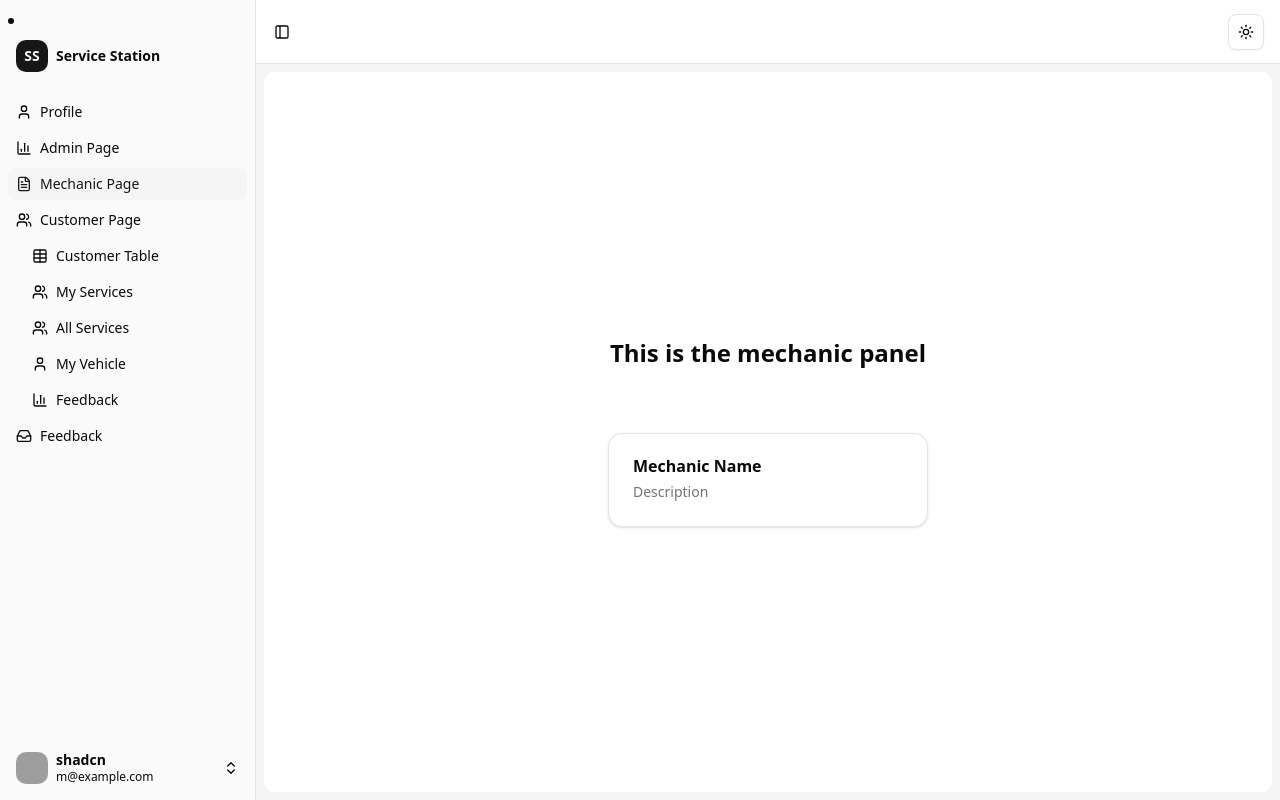
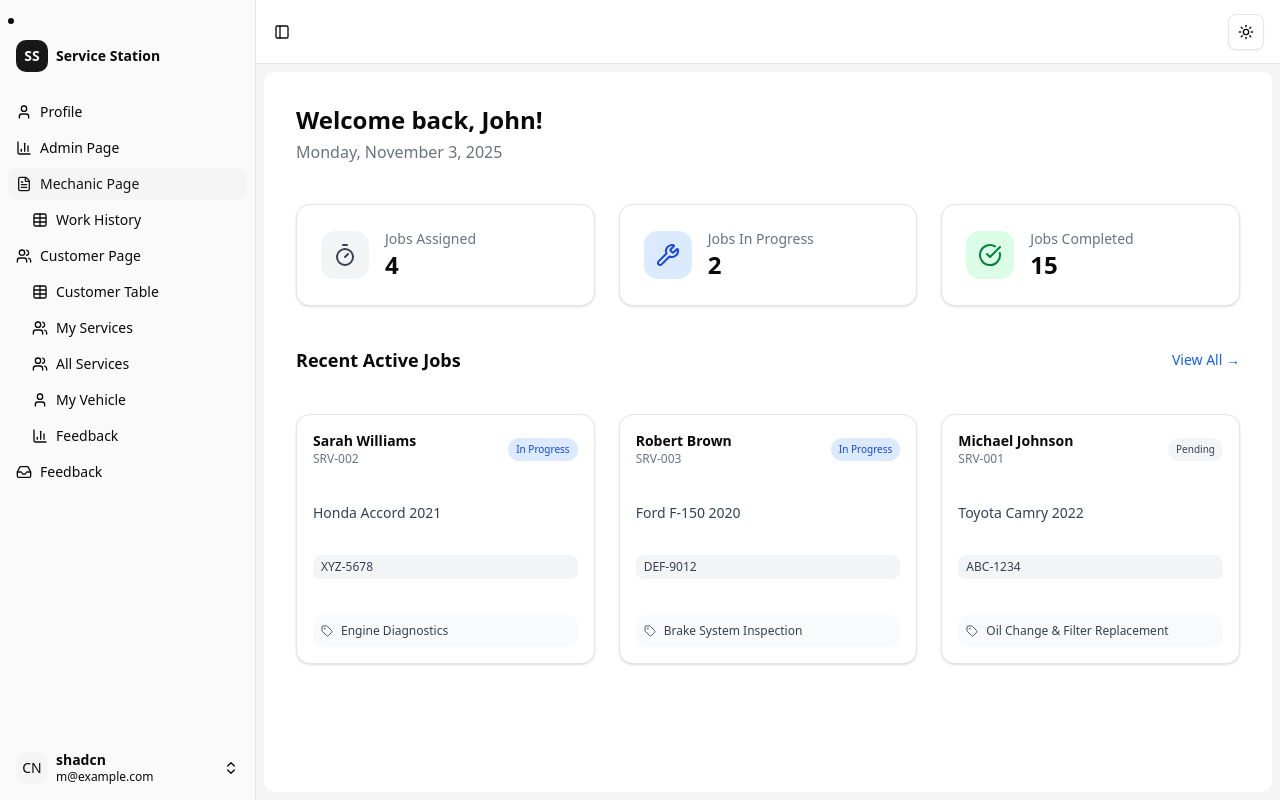
Before and after one commit to prakashsp23/CDAC-Project, a React (Vite) app in the folder client/: page /mechanic in a window 1280 px wide. Built offline with nearby package versions, Linux system fonts and the light colour scheme; grey boxes are pictures that could not be loaded.

Commit message:
feat: mech dashboard and work history

```diff
--- /dev/null
+++ b/client/src/components/screens/mechanic/components/dashboard.jsx
@@ -0,0 +1,126 @@
+import React from "react";
+import { Card } from "../../../ui/card";
+import { Timer, Wrench, CheckCircle, Tag, Clock } from "lucide-react";
+
+export default function Dashboard() {
+
+  const stats = [
+    {
+      title: "Jobs Assigned",
+      value: 4,
+      icon: <Timer className="w-6 h-6 text-gray-700" />,
+      iconBg: "bg-gray-100",
+    },
+    {
+      title: "Jobs In Progress",
+      value: 2,
+      icon: <Wrench className="w-6 h-6 text-blue-700" />,
+      iconBg: "bg-blue-100",
+    },
+    {
+      title: "Jobs Completed",
+      value: 15,
+      icon: <CheckCircle className="w-6 h-6 text-green-700" />,
+      iconBg: "bg-green-100",
+    },
+  ];
+
+  const recentJobs = [
+    {
+      name: "Sarah Williams",
+      id: "SRV-002",
+      car: "Honda Accord 2021",
+      plate: "XYZ-5678",
+      task: "Engine Diagnostics",
+      status: "In Progress",
+      time: "08:30 AM",
+    },
+    {
+      name: "Robert Brown",
+      id: "SRV-003",
+      car: "Ford F-150 2020",
+      plate: "DEF-9012",
+      task: "Brake System Inspection",
+      status: "In Progress",
+      time: "10:00 AM",
+    },
+    {
+      name: "Michael Johnson",
+      id: "SRV-001",
+      car: "Toyota Camry 2022",
+      plate: "ABC-1234",
+      task: "Oil Change & Filter Replacement",
+      status: "Pending",
+      time: "09:00 AM",
+    },
+  ];
+
+  return (
+    <div className="p-8 space-y-10">
+
+      <div>
+        <h1 className="text-2xl font-semibold">Welcome back, John!</h1>
+        <p className="text-gray-500 mt-1">Monday, November 3, 2025</p>
+      </div>
+
+
+      <div className="grid grid-cols-1 sm:grid-cols-2 lg:grid-cols-3 gap-6">
+        {stats.map((item, index) => (
+          <Card key={index} className="p-6 border shadow-sm rounded-xl bg-white">
+            <div className="flex items-center gap-4">
+              <div className={`p-3 rounded-xl ${item.iconBg}`}>
+                {item.icon}
+              </div>
+              <div>
+                <p className="text-gray-500 text-sm">{item.title}</p>
+                <h2 className="text-2xl font-bold">{item.value}</h2>
+              </div>
+            </div>
+          </Card>
+        ))}
+      </div>
+
+      <div className="flex justify-between items-center">
+        <h2 className="text-lg font-semibold">Recent Active Jobs</h2>
+        <button className="text-blue-600 text-sm">View All →</button>
+      </div>
+
+      <div className="grid grid-cols-1 md:grid-cols-3 gap-6">
+        {recentJobs.map((job, index) => (
+          <Card key={index} className="p-4 border shadow-sm rounded-xl bg-white">
+
+            <div className="flex justify-between items-center">
+              <div>
+                <h3 className="font-semibold text-sm">{job.name}</h3>
+                <p className="text-gray-500 text-xs">{job.id}</p>
+              </div>
+
+              <span
+                className={`px-2 py-1 text-[10px] rounded-full font-medium
+                  ${
+                    job.status === "In Progress"
+                      ? "bg-blue-100 text-blue-700"
+                      : "bg-gray-100 text-gray-700"
+                  }`}
+              >
+                {job.status}
+              </span>
+            </div>
+
+            <p className="mt-3 text-gray-700 text-sm">{job.car}</p>
+
+            <span className="inline-block mt-2 bg-gray-100 text-gray-700 text-xs px-2 py-1 rounded-md">
+              {job.plate}
+            </span>
+
+            <div className="flex items-center gap-2 mt-3 bg-gray-50 p-2 rounded-lg">
+              <Tag className="w-3 h-3 text-gray-600" />
+              <p className="text-xs text-gray-700 truncate">{job.task}</p>
+            </div>
+
+          </Card>
+        ))}
+      </div>
+    </div>
+  );
+}
--- /dev/null
+++ b/client/src/components/screens/mechanic/components/workhistory.jsx
@@ -0,0 +1,112 @@
+import React from "react";
+import { Eye } from "lucide-react";
+import StarRating from "../../../ui/star-rating";
+export default function WorkHistory() {
+  const completedJobs = [
+    {
+      jobId: "SRV-097",
+      vehicle: "Honda Civic 2021 (XYZ-1111)",
+      service: "Complete Engine Overhaul",
+      date: "Nov 1, 2025",
+      rating: 5,
+      feedback: "Excellent work! Very professional and thorough.",
+    },
+    {
+      jobId: "SRV-096",
+      vehicle: "BMW 5 Series 2022 (ABC-2222)",
+      service: "Transmission Repair",
+      date: "Oct 30, 2025",
+      rating: 5,
+      feedback: "Fast and reliable service.",
+    },
+    {
+      jobId: "SRV-095",
+      vehicle: "Toyota RAV4 2020 (DEF-3333)",
+      service: "Brake System Replacement",
+      date: "Oct 28, 2025",
+      rating: 4,
+      feedback: "Good service, slight delay but quality work.",
+    },
+    {
+      jobId: "SRV-094",
+      vehicle: "Mazda CX-5 2023 (GHI-4444)",
+      service: "Oil Change & Filter",
+      date: "Oct 27, 2025",
+      rating: 5,
+      feedback: "Quick and efficient!",
+    },
+  ];
+
+  return (
+    <div className="p-8 space-y-8">
+
+      <div className="flex items-center justify-between">
+        <div>
+          <h1 className="text-2xl font-semibold">Work History</h1>
+          <p className="text-gray-500 text-sm">
+            Review your completed service records
+          </p>
+        </div>
+
+        <div className="flex items-center gap-6 text-sm whitespace-nowrap">
+          <span>
+            Average Rating: <span className="font-semibold">4.8 ⭐</span>
+          </span>
+          <span>
+            Total Completed: <span className="font-semibold">8</span>
+          </span>
+        </div>
+      </div>
+
+      <div className="overflow-x-auto">
+        <table className="w-full text-sm border-collapse">
+
+          <thead>
+            <tr className="border-b bg-gray-100">
+              <th className="text-left p-3">Job ID</th>
+              <th className="text-left p-3">Vehicle</th>
+              <th className="text-left p-3">Service Done</th>
+              <th className="text-left p-3">Date Completed</th>
+              <th className="text-left p-3">Rating</th>
+              <th className="text-left p-3">Feedback</th>
+              <th className="text-left p-3">Action</th>
+            </tr>
+          </thead>
+
+          <tbody>
+            {completedJobs.map((job, index) => (
+              <tr
+                key={index}
+                className="border-b hover:bg-gray-50 transition"
+              >
+                <td className="p-3 whitespace-nowrap">
+                  <span className="px-2 py-1 bg-gray-100 border rounded text-sm font-semibold whitespace-nowrap">
+                    {job.jobId}
+                  </span>
+                </td>
+
+                <td className="p-3">{job.vehicle}</td>
+                <td className="p-3">{job.service}</td>
+                <td className="p-3">{job.date}</td>
+
+                <td className="p-3 whitespace-nowrap">
+                  <StarRating value={job.rating} readOnly={true} size={18} />
+                </td>
+
+                <td className="p-3">{job.feedback}</td>
+
+                <td className="p-3 whitespace-nowrap">
+                  <button className="flex items-center gap-1 text-blue-600 text-sm hover:underline">
+                    <Eye className="w-4 h-4" /> View
+                  </button>
+                </td>
+
+              </tr>
+            ))}
+          </tbody>
+
+        </table>
+      </div>
+    </div>
+  );
+}
--- a/client/src/components/screens/mechanic/mechanicPanel.jsx
+++ b/client/src/components/screens/mechanic/mechanicPanel.jsx
@@ -1,5 +1,6 @@
 import React from 'react'
 import MechanicCard from './components/mechanicCard'
+import { Outlet } from 'react-router-dom'
 import { Section } from '../../ui/section'
 
 function MechanicPanel() {
--- a/client/src/components/sidebar/nav-main.jsx
+++ b/client/src/components/sidebar/nav-main.jsx
@@ -24,6 +24,9 @@ const items = [
     title: "Mechanic Page",
     url: "/mechanic",
     icon: FileText,
+    children: [
+      { title: "Work History", url: "/mechanic/work-history", icon: Table },
+    ],
   },
   {
     title: "Customer Page",
--- a/client/src/main.jsx
+++ b/client/src/main.jsx
@@ -58,6 +58,8 @@ import MyVehicles from "./components/screens/customers/MyVehicles.jsx"
 import AllServicesPage from "./components/screens/customers/AllServicesPage.jsx"
 import FeedBackPage from "./components/screens/customers/ServiceFeedback.jsx"
 
+import Dashboard from "./components/screens/mechanic/components/dashboard.jsx"
+import WorkHistory from "./components/screens/mechanic/components/workhistory.jsx"
 
 const router = createBrowserRouter(
   createRoutesFromElements(
@@ -78,21 +80,15 @@ const router = createBrowserRouter(
           <Route path="vehicles" element={<MyVehicles />} />
           <Route path="feedback" element={<FeedBackPage />} />
         </Route>
-        <Route path="/mechanic" element={<MechanicPanel />} />
+        <Route path="/mechanic" element={<Outlet />} >
+            <Route index element={<Dashboard/>} />
+            <Route path="work-history" element={<WorkHistory />} />
+        </Route>
         <Route path="/profile" element={<ProfilePage />} />
       </Route>
     </Route>,
   ),
 )
-
-// createRoot(document.getElementById("root")).render(
-//   <StrictMode>
-//     <ThemeProvider defaultTheme="system" storageKey="vite-ui-theme">
-//       <Toaster />
-//       <RouterProvider router={router} />
-//     </ThemeProvider>
-//   </StrictMode>,
-// )
 
 createRoot(document.getElementById("root")).render(
   <StrictMode>
```
